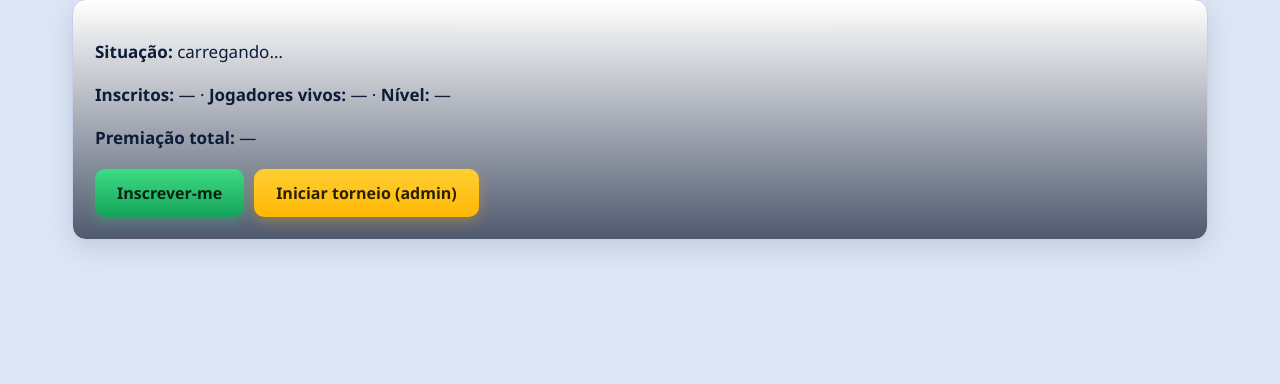
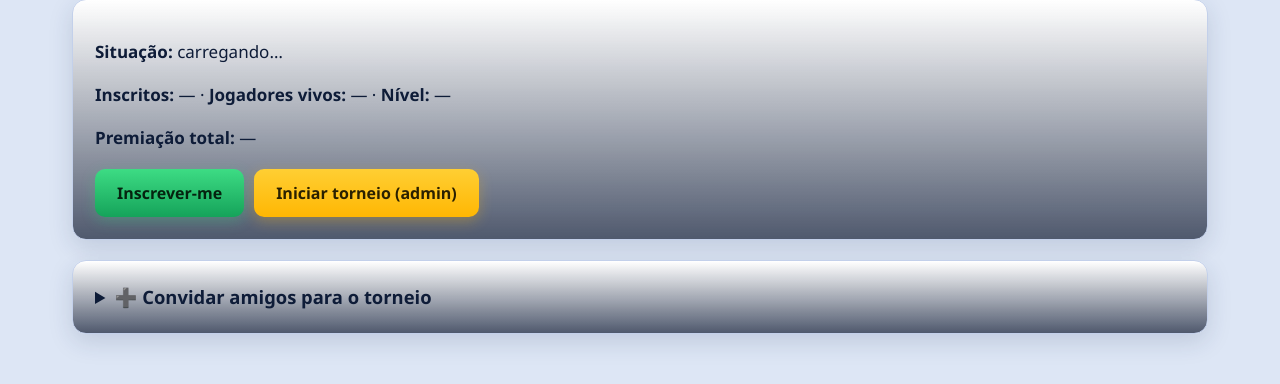
Before and after one commit to xandentro1-collab/poker-acessivel, a Flask app: template web/templates/torneio.html in a window 1280 px wide. Shown: the part 237-621 px from the top of the page. Run offline with Flask 3, Linux system fonts and the light colour scheme; the template is opened without the code that fills it: most values are stand-ins (such as "Sample title", 1, 10 or a date in 2020); data that the repository does not hold is empty; some libraries are stand-ins or nearby versions.

Commit message:
v0.19.0: convite de torneio por e-mail + home mais limpa
- app.py: /api/torneio/<tid>/convidar (apelidos ou [] = todos os amigos); notifica
  na plataforma (convite_torneio abre janela) e manda e-mail com o link.
- mailer.py: enviar_convite_torneio (e-mail com botao/link para /torneio/<tid>).
- social.py: email_por_apelido.
- notificacoes.js: abrirDialogoConvite generico (mesa e torneio); trata
  convite_torneio -> janela "Aceitar e entrar" abre /torneio/<tid>.
- torneio.html: secao "Convidar amigos" (todos os amigos ou por apelido/email).
- lobby.html: Ajuda, Criar mesa e Amigos viram <details> recolhidos (home enxuta).

45 testes passando. Validado com 2 contas: convite por apelido e "todos os amigos",
convidado recebe aviso com link do torneio; home com secoes recolhidas. Sem erros.

Co-Authored-By: Claude Opus 4.8 <noreply@anthropic.com>

```diff
--- a/server/app.py
+++ b/server/app.py
@@ -801,6 +801,41 @@ def api_inscrever_torneio(tid):
         return jsonify({"ok": False, "erro": str(e)}), 400
 
 
+@app.post("/api/torneio/<tid>/convidar")
+def api_convidar_torneio(tid):
+    """Convida amigos (ou apelidos/e-mails escolhidos) para o torneio. Cada um
+    recebe um e-mail com o link para aceitar, e um aviso na plataforma se online."""
+    u = usuario_atual()
+    if not u:
+        return jsonify({"ok": False, "erro": "não autenticado"}), 401
+    t = GM.torneios.get(tid)
+    if not t:
+        return jsonify({"ok": False, "erro": "torneio inexistente"}), 404
+    d = request.get_json(force=True, silent=True) or {}
+    alvos = d.get("apelidos") or []
+    if not alvos:   # sem lista = convida todos os amigos
+        alvos = [a["apelido"] for a in social.listar_amigos(u["id"])]
+    link = request.host_url.rstrip("/") + "/torneio/" + tid
+    enviados, falhas, sem_email = [], [], []
+    for alvo in alvos:
+        apel = social.resolver_apelido(alvo)
+        if not apel or apel == u["apelido"]:
+            falhas.append(alvo)
+            continue
+        # aviso na plataforma (abre janela se a pessoa estiver online)
+        social.notificar(apel, "convite_torneio",
+                         f"{u['apelido']} convidou você para o torneio {t.nome}.",
+                         {"tid": tid, "torneio_nome": t.nome, "de": u["apelido"], "link": link})
+        # e-mail com o link
+        email = social.email_por_apelido(apel)
+        if email and mailer.enviar_convite_torneio(email, apel, u["apelido"], t.nome, link):
+            enviados.append(apel)
+        else:
+            sem_email.append(apel)
+    return jsonify({"ok": True, "enviados": enviados, "sem_email": sem_email,
+                    "falhas": falhas})
+
+
 @app.post("/api/torneio/<tid>/iniciar")
 def api_iniciar_torneio(tid):
     u = requer_admin()
--- a/web/static/notificacoes.js
+++ b/web/static/notificacoes.js
@@ -12,7 +12,7 @@
   }
 
   // ---- diálogo de convite (criado na hora, funciona em qualquer tela) ----
-  function abrirDialogoConvite(dados) {
+  function abrirDialogoConvite(mensagem, url) {
     var existente = document.getElementById("dialog-convite-auto");
     if (existente) existente.remove();
     var d = document.createElement("div");
@@ -24,19 +24,14 @@
     d.style.cssText = "position:fixed;left:50%;top:20px;transform:translateX(-50%);z-index:9999;"
       + "max-width:520px;width:92%;background:var(--superficie,#131d34);color:var(--texto,#eef3ff);"
       + "border:2px solid var(--primaria,#ffcf33);border-radius:14px;padding:18px;box-shadow:0 12px 40px rgba(0,0,0,.6)";
-    var de = dados.de || "Alguém";
-    var mesaNome = dados.mesa_nome || "uma mesa";
-    d.innerHTML = '<p id="conv-auto-txt" style="font-weight:800;margin:0 0 12px">'
-      + de + ' convidou você para a mesa ' + mesaNome + '. Deseja entrar para jogar?</p>'
+    d.innerHTML = '<p id="conv-auto-txt" style="font-weight:800;margin:0 0 12px">' + mensagem + '</p>'
       + '<div style="display:flex;gap:10px;flex-wrap:wrap">'
       + '<button type="button" id="conv-auto-sim" class="btn sucesso">Aceitar e entrar</button>'
       + '<button type="button" id="conv-auto-nao" class="btn secundaria">Agora não</button>'
       + '</div>';
     document.body.appendChild(d);
-    var sim = document.getElementById("conv-auto-sim");
-    var nao = document.getElementById("conv-auto-nao");
-    sim.addEventListener("click", function () { window.location.href = "/mesa/" + dados.mesa_id; });
-    nao.addEventListener("click", function () { d.remove(); anunciar("Convite recusado.", "polite"); });
+    document.getElementById("conv-auto-sim").addEventListener("click", function () { window.location.href = url; });
+    document.getElementById("conv-auto-nao").addEventListener("click", function () { d.remove(); anunciar("Convite recusado.", "polite"); });
     d.addEventListener("keydown", function (ev) { if (ev.key === "Escape") { ev.preventDefault(); d.remove(); } });
     setTimeout(function () { d.focus(); }, 60);
   }
@@ -46,7 +41,14 @@
       ultimoConvite = n.dados;
       som("suaVez");
       anunciar(n.texto);
-      abrirDialogoConvite(n.dados);   // abre a janela perguntando
+      abrirDialogoConvite(n.dados.de + " convidou você para a mesa "
+        + (n.dados.mesa_nome || "") + ". Deseja entrar para jogar?", "/mesa/" + n.dados.mesa_id);
+      return;
+    } else if (n.tipo === "convite_torneio" && n.dados && n.dados.tid) {
+      som("suaVez");
+      anunciar(n.texto);
+      abrirDialogoConvite(n.dados.de + " convidou você para o torneio "
+        + (n.dados.torneio_nome || "") + ". Deseja ver e se inscrever?", "/torneio/" + n.dados.tid);
       return;
     } else if (n.tipo === "chat_pv") {
       som("check");         // PV que chegou enquanto você está em outra tela
--- a/web/templates/lobby.html
+++ b/web/templates/lobby.html
@@ -136,8 +136,8 @@
   {% endif %}
 </div>
 
-<div class="cartao" aria-label="Meus amigos">
-  <h2>Amigos</h2>
+<details class="cartao" aria-label="Meus amigos">
+  <summary style="cursor:pointer;font-weight:800;font-size:1.3rem">Amigos</summary>
   <p>Adicione pessoas pelo apelido. Depois é só convidar quem está na sua lista para
      entrar direto na sua mesa.</p>
   <form id="form-amigo" style="display:flex;gap:8px;flex-wrap:wrap;align-items:flex-end">
@@ -162,7 +162,7 @@
   <ul id="amigos-lista" style="list-style:none;padding:0;margin:0">
     <li>Carregando…</li>
   </ul>
-</div>
+</details>
 
 <div class="cartao" aria-label="Quadro de avisos e preferências">
   <h2>Quadro de avisos</h2>
--- a/web/templates/torneio.html
+++ b/web/templates/torneio.html
@@ -20,6 +20,21 @@
     <span id="t-msg" role="status"></span>
   </div>
 </div>
+
+<details class="cartao">
+  <summary style="cursor:pointer;font-weight:800;font-size:1.15rem">➕ Convidar amigos para o torneio</summary>
+  <p>Cada convidado recebe um <strong>e-mail com o link</strong> para aceitar, e um
+     aviso na plataforma se estiver online.</p>
+  <div style="display:flex;gap:8px;flex-wrap:wrap;margin-bottom:8px">
+    <button class="btn" type="button" id="conv-todos-amigos">Convidar todos os meus amigos</button>
+  </div>
+  <label for="conv-t-apelido">Ou convidar por apelido ou e-mail</label>
+  <div style="display:flex;gap:8px;flex-wrap:wrap;align-items:flex-end">
+    <input id="conv-t-apelido" type="text" autocomplete="off" style="flex:1;min-width:200px" placeholder="apelido ou e-mail">
+    <button class="btn secundaria" type="button" id="conv-t-enviar">Convidar</button>
+  </div>
+  <p id="conv-t-feedback" role="status" aria-live="assertive" class="form-ok" style="min-height:1.1em"></p>
+</details>
 
 <div class="cartao" id="painel-class" hidden>
   <h2>Classificação</h2>
@@ -75,6 +90,28 @@
     else { el("t-msg").textContent = j.erro || "Erro"; }
   });
 
+  // ---- convidar amigos para o torneio ----
+  function convFeedback(txt) { el("conv-t-feedback").textContent = txt || ""; if (txt) A11y.anunciar(txt, "assertivo"); }
+  function convidar(apelidos) {
+    fetch("/api/torneio/" + TID + "/convidar", {
+      method: "POST", headers: { "Content-Type": "application/json" },
+      body: JSON.stringify({ apelidos: apelidos }),
+    }).then(function (r) { return r.json(); }).then(function (j) {
+      if (!j.ok) { convFeedback(j.erro || "Não deu para convidar."); return; }
+      var partes = [];
+      if (j.enviados && j.enviados.length) partes.push("Convite enviado por e-mail para: " + j.enviados.join(", ") + ".");
+      if (j.sem_email && j.sem_email.length) partes.push("Avisados na plataforma (sem e-mail): " + j.sem_email.join(", ") + ".");
+      if (j.falhas && j.falhas.length) partes.push("Não encontrei: " + j.falhas.join(", ") + ".");
+      convFeedback(partes.join(" ") || "Ninguém para convidar.");
+    }).catch(function () { convFeedback("Erro de conexão."); });
+  }
+  el("conv-todos-amigos").addEventListener("click", function () { convidar([]); });  // [] = todos os amigos
+  el("conv-t-enviar").addEventListener("click", function () {
+    var v = (el("conv-t-apelido").value || "").trim();
+    if (!v) { convFeedback("Digite um apelido ou e-mail."); return; }
+    convidar([v]); el("conv-t-apelido").value = "";
+  });
+
   estado();
   setInterval(estado, 3000);   // acompanha e redireciona para a mesa quando começar
 })();
```
Also changed, not shown: MUDANCAS.md (+29 -0 lines), server/mailer.py (+36 -0 lines), server/social.py (+7 -0 lines).
